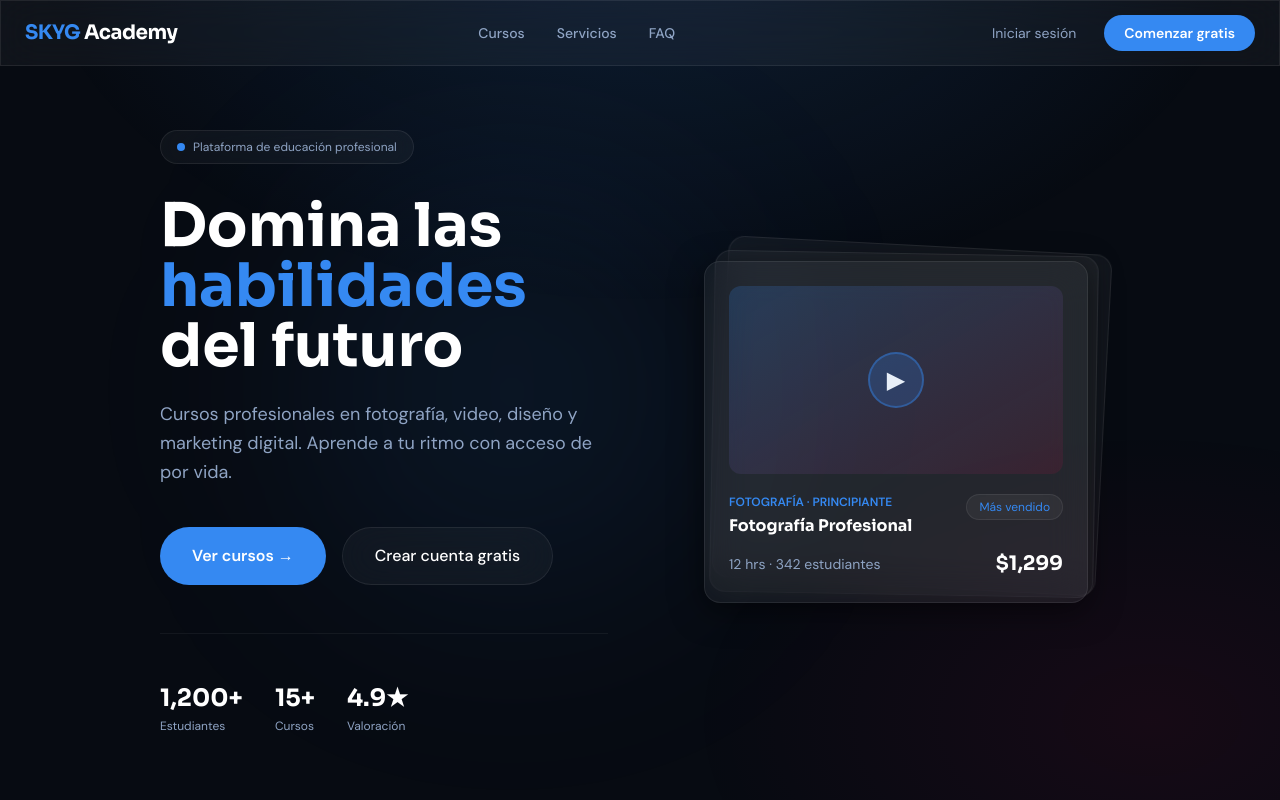
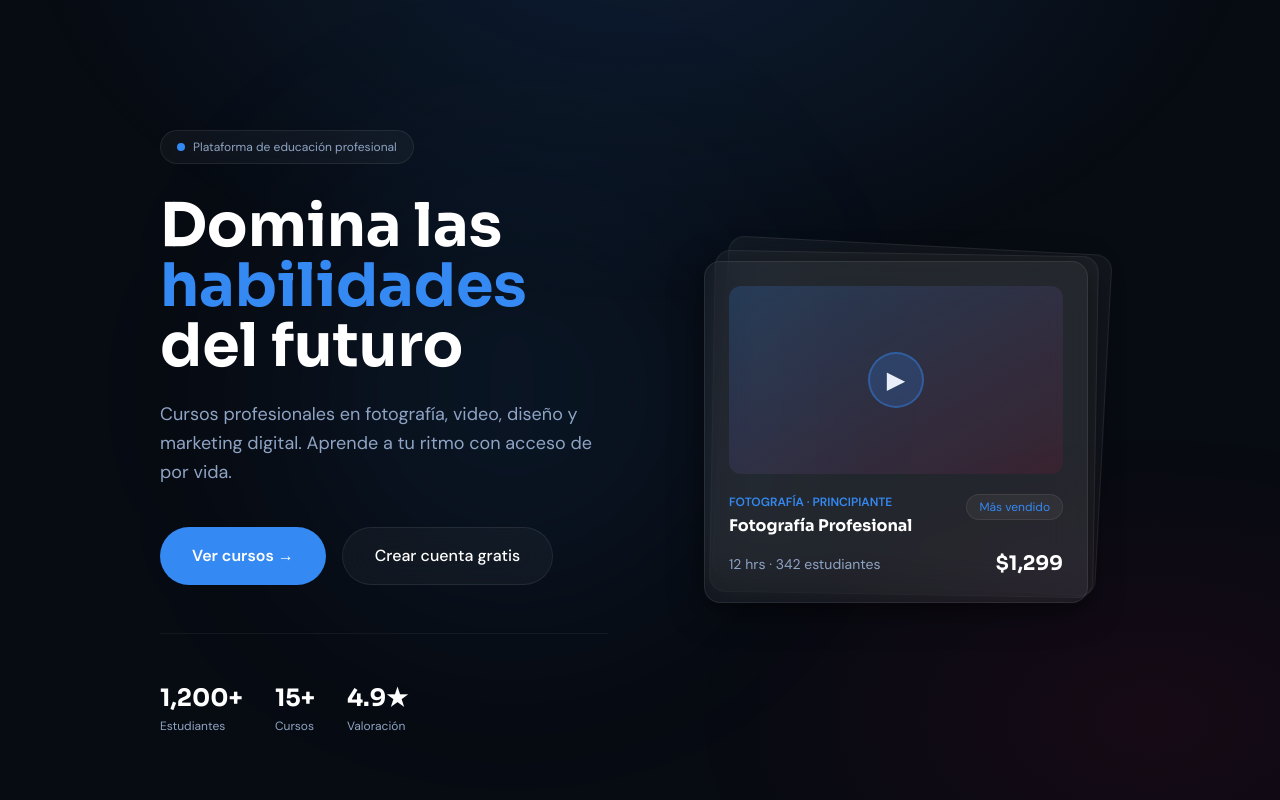
Before and after one commit to skygmkt-coder/skyg-academy-template, a Next.js app: page / in a window 1280 px wide. Shown: the top 800 px of the page. Built offline with nearby package versions, Linux system fonts and the light colour scheme; no server answers; the database is empty.

Commit message:
Update page.tsx

```diff
--- a/app/page.tsx
+++ b/app/page.tsx
@@ -27,32 +27,6 @@ const FAQS = [
 const WA_NUMBER = "521XXXXXXXXXX"; // ← cambiar por tu número
 
 // ── COMPONENTS ─────────────────────────────────────────
-
-function NavBar() {
-  return (
-    <nav className="fixed top-0 left-0 right-0 z-50 glass border-b border-white/5">
-      <div className="max-w-7xl mx-auto px-6 h-16 flex items-center justify-between">
-        <Link href="/" className="font-display font-bold text-xl tracking-tight">
-          <span className="text-primary">SKYG</span>
-          <span className="text-white"> Academy</span>
-        </Link>
-        <div className="hidden md:flex items-center gap-8 text-sm text-muted font-medium">
-          <Link href="#cursos" className="hover:text-white transition-colors">Cursos</Link>
-          <Link href="#servicios" className="hover:text-white transition-colors">Servicios</Link>
-          <Link href="#faq" className="hover:text-white transition-colors">FAQ</Link>
-        </div>
-        <div className="flex items-center gap-3">
-          <Link href="/login" className="text-sm text-muted hover:text-white transition-colors px-4 py-2">
-            Iniciar sesión
-          </Link>
-          <Link href="/registro" className="text-sm font-semibold bg-primary hover:bg-primary-dark transition-colors text-white px-5 py-2 rounded-full">
-            Comenzar gratis
-          </Link>
-        </div>
-      </div>
-    </nav>
-  );
-}
 
 function Hero() {
   return (
@@ -311,7 +285,6 @@ function Footer() {
 export default function LandingPage() {
   return (
     <>
-      <NavBar />
       <main>
         <Hero />
         <CoursesSection />
```
